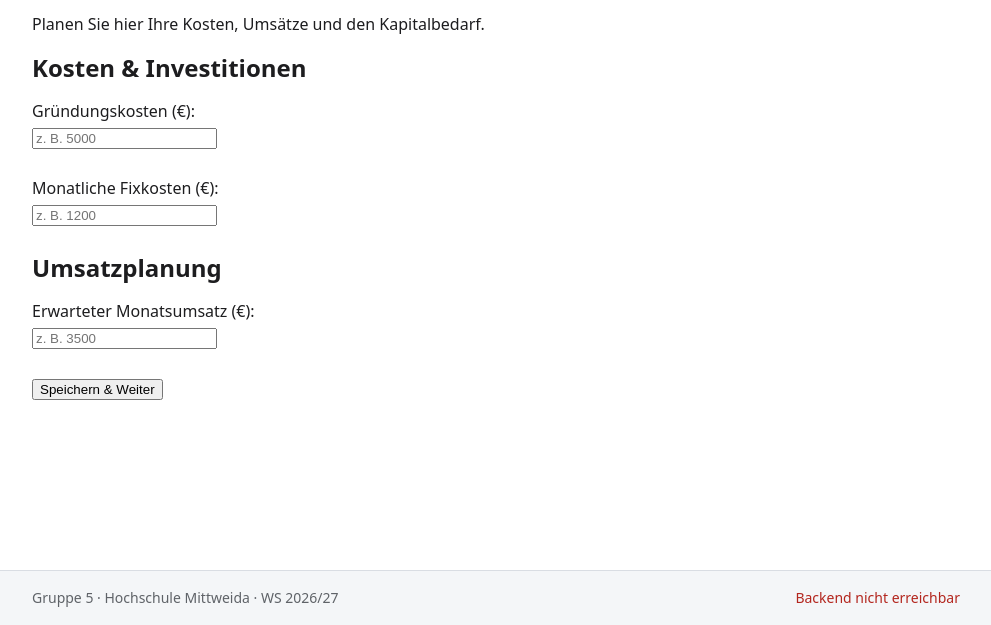
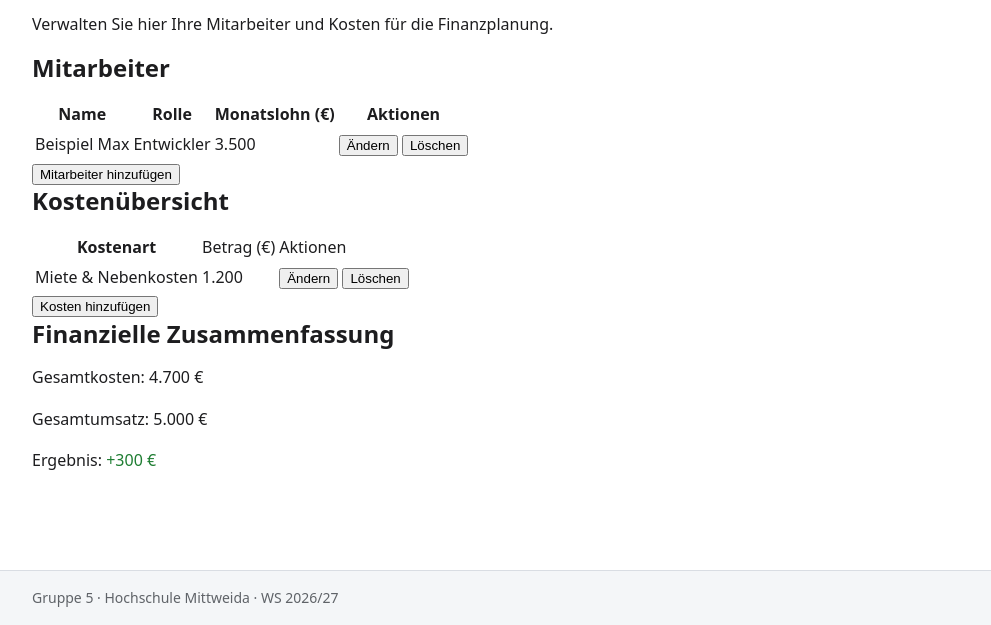
Before and after one commit to Nzchupa/StartKlar, a plain HTML site: page frontend/pages/finanzen.html in a window 1280 px wide. Shown: the part 175-800 px from the top of the page, without its empty margins (144-1135 px from the left). Drawn offline with Linux system fonts and the light colour scheme; no server answers.

Commit message:
Update finanzen.html

```diff
--- a/frontend/pages/finanzen.html
+++ b/frontend/pages/finanzen.html
@@ -1,21 +1,9 @@
 <!DOCTYPE html>
-<!--
-  VORLAGE für neue Seiten. Diese Datei wird nicht verlinkt.
-
-  So legst du eine neue Seite an:
-  1. Datei kopieren und umbenennen, z. B. pages/plan-anlegen.html
-  2. <title> und den Inhalt in <main> anpassen
-  3. Falls die Seite eigenes JavaScript braucht: js/pages/plan-anlegen.js anlegen
-     und unten die auskommentierte Zeile aktivieren
-  Header, Footer und CSS-Dateien bleiben gleich, damit alle Seiten einheitlich aussehen.
--->
 <html lang="de">
 <head>
     <meta charset="UTF-8">
     <meta name="viewport" content="width=device-width, initial-scale=1.0">
-    <title>Finanzen – StartKlar</title>
-    <link rel="icon" href="/assets/icons/favicon.svg" type="image/svg+xml">
-
+    <title>Finanzen - StartKlar</title>
     <link rel="stylesheet" href="/css/variables.css">
     <link rel="stylesheet" href="/css/base.css">
     <link rel="stylesheet" href="/css/layout.css">
@@ -31,48 +19,73 @@
     <main class="site-main">
         <div class="container">
             <h1>Finanzen</h1>
-           <p>Planen Sie hier Ihre Kosten, Umsätze und den Kapitalbedarf.</p>
+            <p>Verwalten Sie hier Ihre Mitarbeiter und Kosten für die Finanzplanung.</p>
 
-        <form action="/pages/businessplan.html" method="get">
-          <section>
-            <h2>Kosten &amp; Investitionen</h2>
-            <div>
-              <label for="gruendungskosten">Gründungskosten (€):</label><br>
-              <input type="number" id="gruendungskosten" name="gruendungskosten" placeholder="z. B. 5000">
-            </div>
-            <br>
-            <div>
-              <label for="fixkosten">Monatliche Fixkosten (€):</label><br>
-              <input type="number" id="fixkosten" name="fixkosten" placeholder="z. B. 1200">
-            </div>
-          </section>
+            <section>
+                <h2>Mitarbeiter</h2>
+                <table>
+                    <thead>
+                        <tr>
+                            <th>Name</th>
+                            <th>Rolle</th>
+                            <th>Monatslohn (€)</th>
+                            <th>Aktionen</th>
+                        </tr>
+                    </thead>
+                    <tbody>
+                        <tr>
+                            <td>Beispiel Max</td>
+                            <td>Entwickler</td>
+                            <td>3.500</td>
+                            <td>
+                                <button type="button">Ändern</button>
+                                <button type="button">Löschen</button>
+                            </td>
+                        </tr>
+                    </tbody>
+                </table>
+                <button type="button">Mitarbeiter hinzufügen</button>
+            </section>
 
-          <br>
+            <section>
+                <h2>Kostenübersicht</h2>
+                <table>
+                    <thead>
+                        <tr>
+                            <th>Kostenart</th>
+                            <td>Betrag (€)</td>
+                            <td>Aktionen</td>
+                        </tr>
+                    </thead>
+                    <tbody>
+                        <tr>
+                            <td>Miete & Nebenkosten</td>
+                            <td>1.200</td>
+                            <td>
+                                <button type="button">Ändern</button>
+                                <button type="button">Löschen</button>
+                            </str>
+                        </tr>
+                    </tbody>
+                </table>
+                <button type="button">Kosten hinzufügen</button>
+            </section>
 
-          <section>
-            <h2>Umsatzplanung</h2>
-            <div>
-              <label for="umsatz_monat">Erwarteter Monatsumsatz (€):</label><br>
-              <input type="number" id="umsatz_monat" name="umsatz_monat" placeholder="z. B. 3500">
-            </div>
-          </section>
-
-          <br>
-
-          <button type="submit">Speichern &amp; Weiter</button>
-        </form>
+            <section>
+                <h2>Finanzielle Zusammenfassung</h2>
+                <div>
+                    <p>Gesamtkosten: <span id="gesamtkosten">4.700 €</span></p>
+                    <p>Gesamtumsatz: <span id="gesamtumsatz">5.000 €</span></p>
+                    <p>Ergebnis: <span id="ergebnis" style="color: var(--color-success);">+300 €</span></p>
+                </div>
+            </section>
         </div>
     </main>
 
     <footer class="site-footer">
         <div class="container">
             <span>Gruppe 5 · Hochschule Mittweida · WS 2026/27</span>
-            <span id="backend-status" class="backend-status">Backend wird geprüft …</span>
         </div>
     </footer>
-
-    <script src="/js/api.js" defer></script>
-    <script src="/js/main.js" defer></script>
-    <!-- <script src="/js/pages/seitenname.js" defer></script> -->
 </body>
 </html>
```
